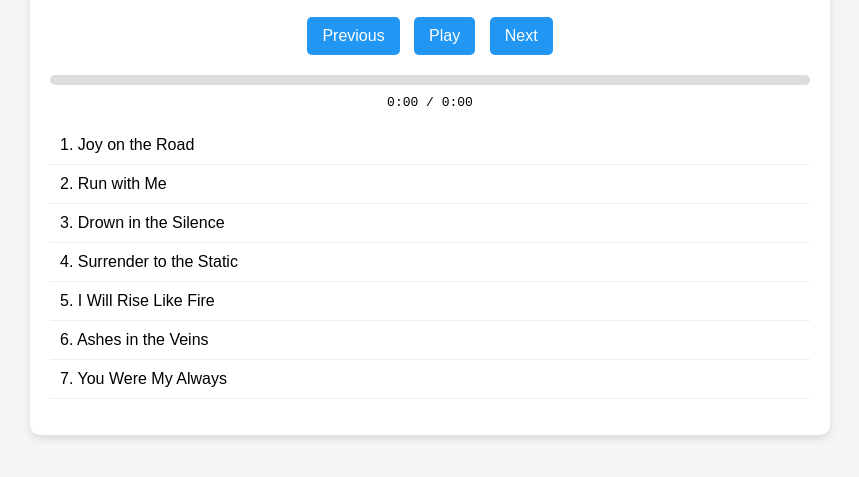
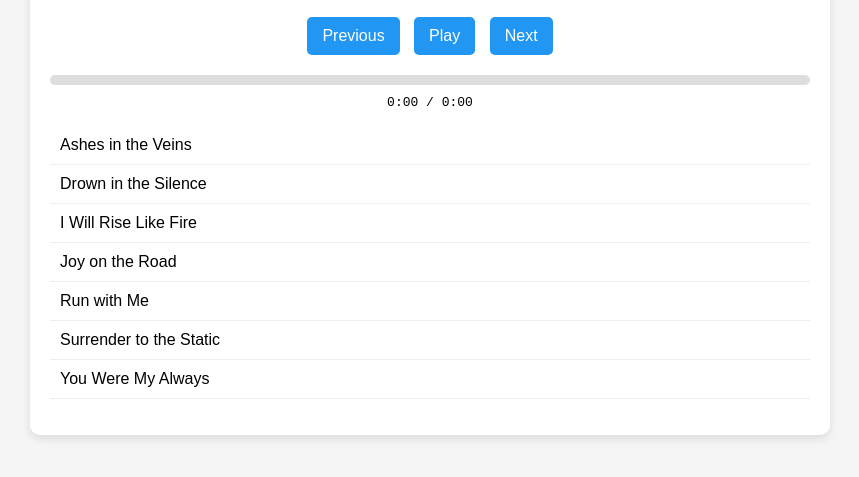
Before and after one commit to tullyedson/atomichamsters, a plain HTML site: page music-player.html in a window 1280 px wide. Shown: the part 153-630 px from the top of the page, without its empty margins (210-1069 px from the left). Drawn offline with Linux system fonts and the light colour scheme.

Commit message:
Revert index.json to original order without track numbers

```diff
--- a/music-player.html
+++ b/music-player.html
@@ -146,8 +146,6 @@
                 .then(response => response.json())
                 .then(data => {
                     tracks = data.tracks;
-                    // Sort tracks by track number to ensure correct order
-                    tracks.sort((a, b) => a.trackNumber - b.trackNumber);
                     renderTrackList();
 
                     // Enable navigation buttons if there are tracks
@@ -167,7 +165,7 @@
                 tracks.forEach((track, index) => {
                     const li = document.createElement('li');
                     li.className = 'track-item';
-                    li.textContent = `${track.trackNumber}. ${track.title}`;
+                    li.textContent = track.title;
                     li.dataset.index = index;
 
                     li.addEventListener('click', () => {
--- a/music/index.json
+++ b/music/index.json
@@ -2,46 +2,39 @@
   "album": "The Road to Kilbray",
   "tracks": [
     {
+      "title": "Ashes in the Veins",
+      "filename": "Ashes in the Veins.mp3",
+      "path": "music/The Road to Kilbray/Ashes in the Veins.mp3"
+    },
+    {
+      "title": "Drown in the Silence",
+      "filename": "Drown in the Silence.mp3",
+      "path": "music/The Road to Kilbray/Drown in the Silence.mp3"
+    },
+    {
+      "title": "I Will Rise Like Fire",
+      "filename": "I Will Rise Like Fire.mp3",
+      "path": "music/The Road to Kilbray/I Will Rise Like Fire.mp3"
+    },
+    {
       "title": "Joy on the Road",
       "filename": "Joy on the Road.mp3",
-      "path": "music/The Road to Kilbray/Joy on the Road.mp3",
-      "trackNumber": 1
+      "path": "music/The Road to Kilbray/Joy on the Road.mp3"
     },
     {
       "title": "Run with Me",
       "filename": "Run with Me.mp3",
-      "path": "music/The Road to Kilbray/Run with Me.mp3",
-      "trackNumber": 2
-    },
-    {
-      "title": "Drown in the Silence",
-      "filename": "Drown in the Silence.mp3",
-      "path": "music/The Road to Kilbray/Drown in the Silence.mp3",
-      "trackNumber": 3
+      "path": "music/The Road to Kilbray/Run with Me.mp3"
     },
     {
       "title": "Surrender to the Static",
       "filename": "Surrender to the Static.mp3",
-      "path": "music/The Road to Kilbray/Surrender to the Static.mp3",
-      "trackNumber": 4
-    },
-    {
-      "title": "I Will Rise Like Fire",
-      "filename": "I Will Rise Like Fire.mp3",
-      "path": "music/The Road to Kilbray/I Will Rise Like Fire.mp3",
-      "trackNumber": 5
-    },
-    {
-      "title": "Ashes in the Veins",
-      "filename": "Ashes in the Veins.mp3",
-      "path": "music/The Road to Kilbray/Ashes in the Veins.mp3",
-      "trackNumber": 6
+      "path": "music/The Road to Kilbray/Surrender to the Static.mp3"
     },
     {
       "title": "You Were My Always",
       "filename": "You Were My Always.mp3",
-      "path": "music/The Road to Kilbray/You Were My Always.mp3",
-      "trackNumber": 7
+      "path": "music/The Road to Kilbray/You Were My Always.mp3"
     }
   ]
 }
```
